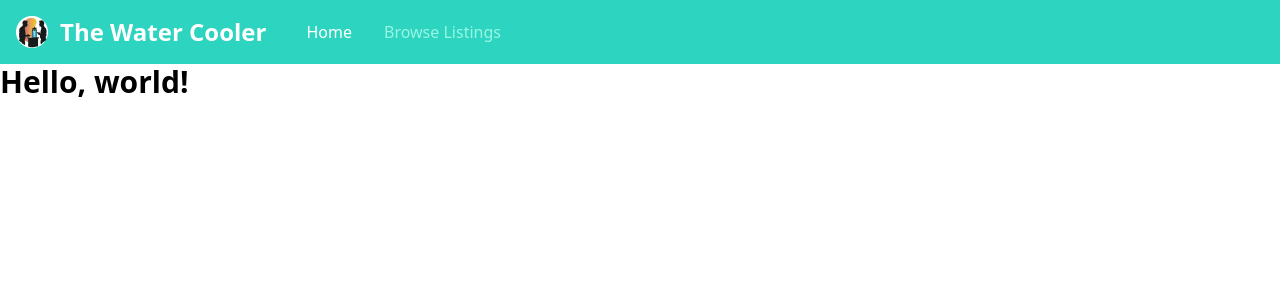
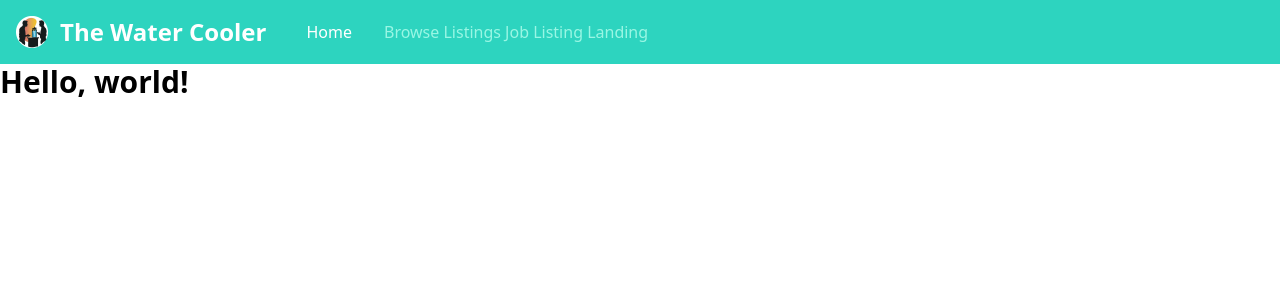
Before and after one commit to ShewitH1/TheWaterCoolerr, a Flask app: page / in a window 1280 px wide. Shown: the top 300 px of the page. Run offline with Flask 3, Linux system fonts and the light colour scheme; some libraries are stand-ins or nearby versions.

Commit message:
Added basic app.gets to render the html pages and added the links to the header nav bar

```diff
--- a/app.py
+++ b/app.py
@@ -6,3 +6,15 @@ app = Flask(__name__)
 @app.route('/index')
 def index():
     return render_template('index.html')
+
+@app.get('/templates/job_search.html')
+def job_search():
+    return render_template('job_search.html')
+
+@app.get('/templates/job_listing.html')
+def job_listing():
+    return render_template('job_listing.html')
+
+@app.get('/templates/landing.html')
+def landing():
+    return render_template('landing.html')
--- a/templates/_layout.html
+++ b/templates/_layout.html
@@ -23,7 +23,9 @@
               <a href="#" class="text-white hover:text-teal-200">Home</a>
             </li>
             <li>
-              <a href="#" class="text-teal-200 hover:text-white">Browse Listings</a>
+              <a href="/templates/job_search.html" class="text-teal-200 hover:text-white">Browse Listings</a>
+              <a href="/templates/job_listing.html" class="text-teal-200 hover:text-white">Job Listing</a>
+              <a href="/templates/landing.html" class="text-teal-200 hover:text-white">Landing</a>
             </li>
           </ul>
         </div>
```
